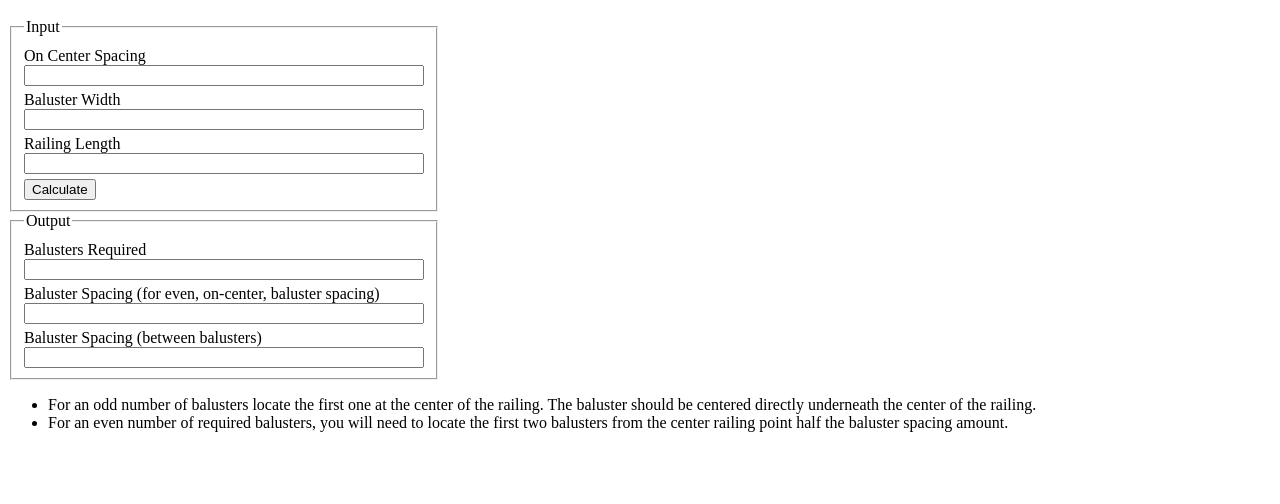
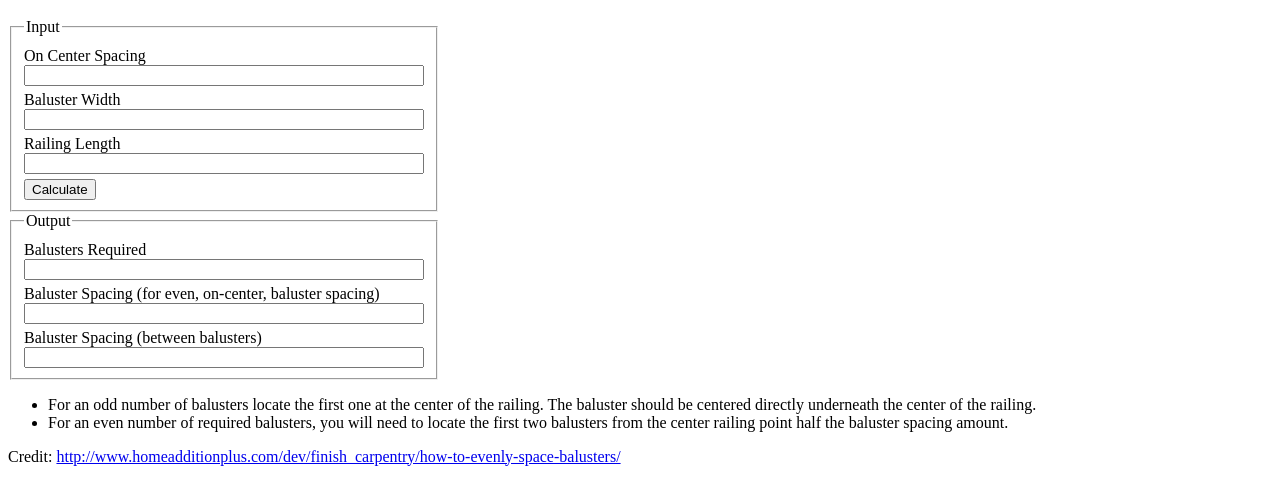
Before and after one commit to Hogbyte/deck-baluster-calculator, a plain HTML site: page index.html in a window 1280 px wide. Shown: the part 48-552 px from the top of the page. Drawn offline with Linux system fonts and the light colour scheme.

Commit message:
Added credit link.

```diff
--- a/index.html
+++ b/index.html
@@ -92,5 +92,9 @@
 			<li>For an odd number of balusters locate the first one at the center of the railing. The baluster should be centered directly underneath the center of the railing.</li>
 			<li>For an even number of required balusters, you will need to locate the first two balusters from the center railing point half the baluster spacing amount.</li>
 		</ul>
+
+		<p>
+			Credit: <a href="http://www.homeadditionplus.com/dev/finish_carpentry/how-to-evenly-space-balusters/">http://www.homeadditionplus.com/dev/finish_carpentry/how-to-evenly-space-balusters/</a>
+		</p>
 	</body>
 </html>
```
